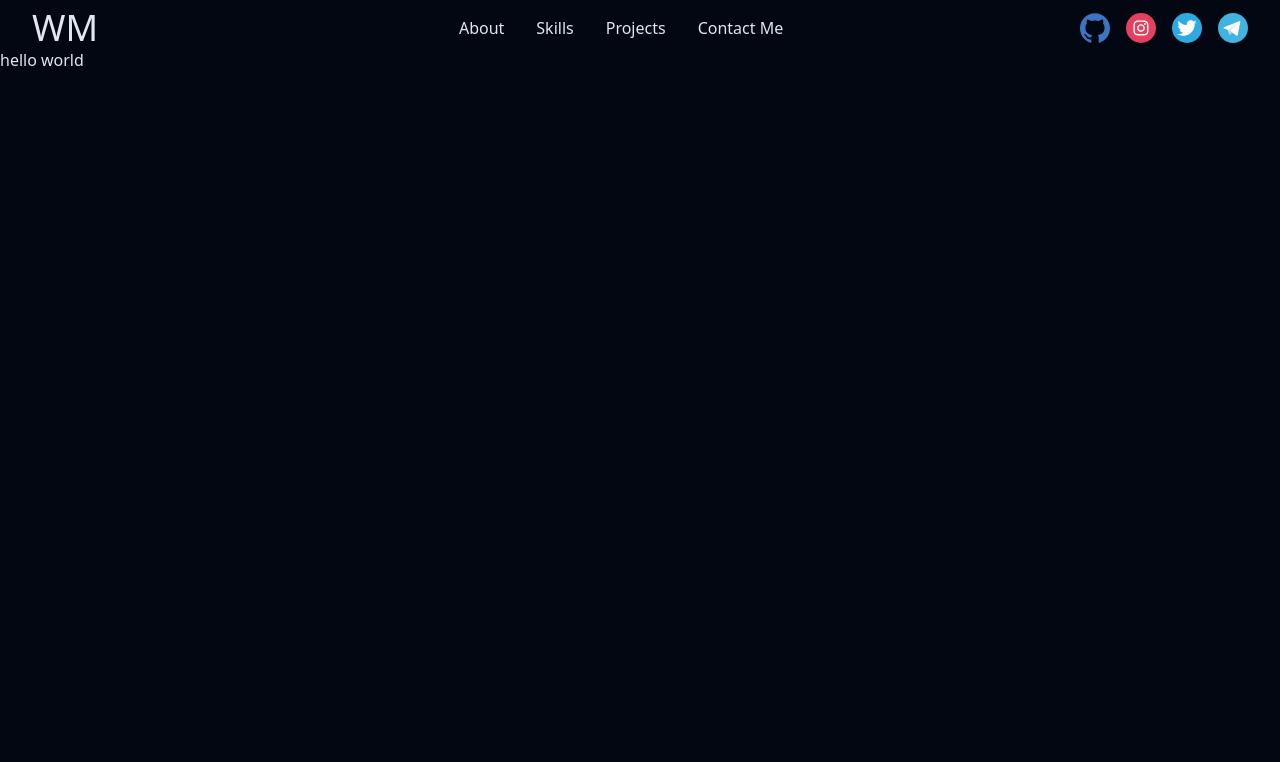
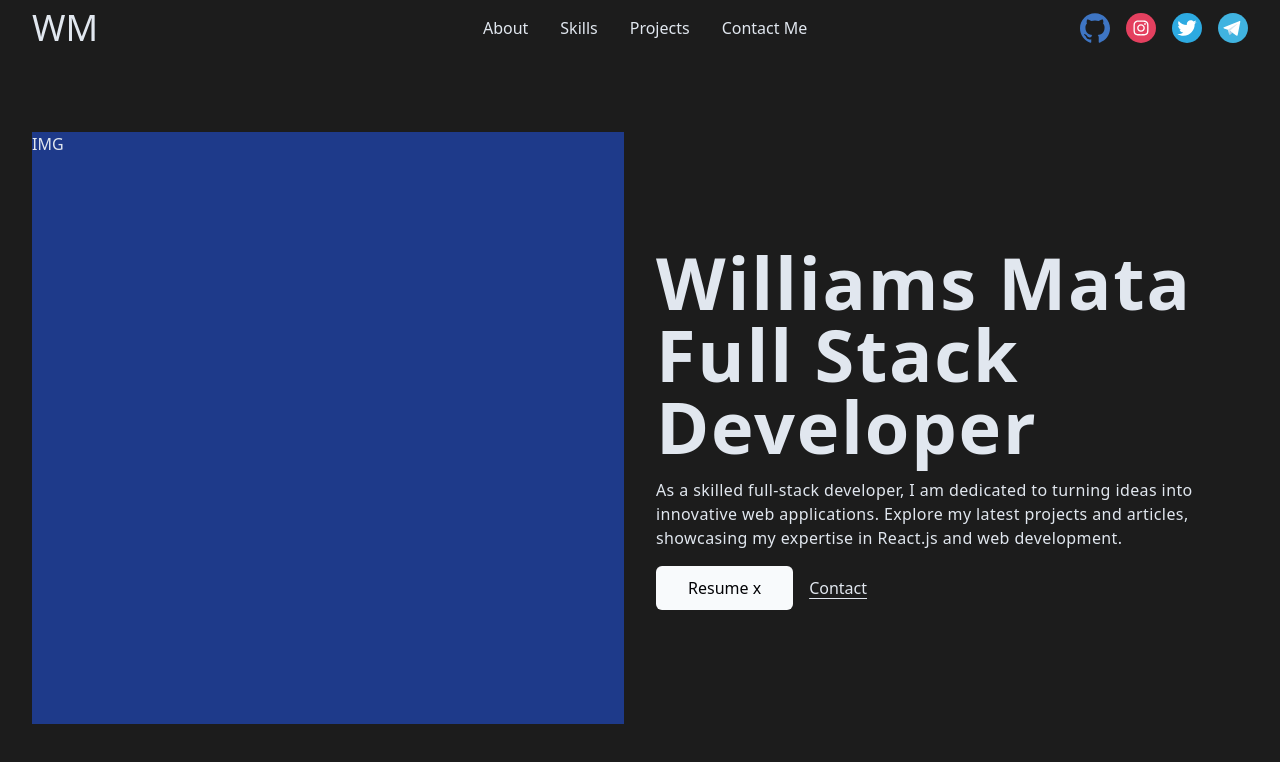
Before and after one commit to WilliamsMata/my-portfolio, a Next.js app: page / in a window 1280 px wide. Shown: the top 762 px of the page. Built offline with nearby package versions, Linux system fonts and the light colour scheme.

Commit message:
mockup profile

```diff
--- a/src/components/Navbar.tsx
+++ b/src/components/Navbar.tsx
@@ -6,25 +6,18 @@ export const Navbar: FC = () => {
   const { toggleSidebar } = useContext(UIContext);
 
   return (
-    <div className="fixed min-w-full">
+    <div className="fixed min-w-full bg-background">
       <nav className="container flex items-center justify-between py-2">
         <div>
           <span className="text-4xl">WM</span>
         </div>
 
-        <div className="ml-16 hidden items-center justify-center gap-2 md:flex">
-          <Button size="sm" className="text-md" variant="ghost">
-            About
-          </Button>
-          <Button size="sm" className="text-md" variant="ghost">
-            Skills
-          </Button>
-          <Button size="sm" className="text-md" variant="ghost">
-            Projects
-          </Button>
-          <Button size="sm" className="text-md" variant="ghost">
-            Contact Me
-          </Button>
+        <div className="ml-28 hidden items-center justify-center gap-2 md:flex">
+          {["About", "Skills", "Projects", "Contact Me"].map((opt) => (
+            <Button size="sm" className="text-md" variant="ghost" key={opt}>
+              {opt}
+            </Button>
+          ))}
         </div>
 
         <div>
--- a/src/components/Sidebar.tsx
+++ b/src/components/Sidebar.tsx
@@ -10,23 +10,19 @@ export const Sidebar = () => {
       <SheetContent position="right" className="w-64">
         <div className="mt-2 flex h-full flex-col items-center justify-between pt-12">
           <div className="flex w-full flex-col gap-2">
-            <Button size="lg" className="w-full text-xl" variant="ghost">
-              About
-            </Button>
-            <Button size="lg" className="w-full text-xl" variant="ghost">
-              Skills
-            </Button>
-            <Button size="lg" className="w-full text-xl" variant="ghost">
-              Projects
-            </Button>
-            <Button size="lg" className="w-full text-xl" variant="ghost">
-              Contact Me
-            </Button>
+            {["About", "Skills", "Projects", "Contact Me"].map((opt) => (
+              <Button
+                size="lg"
+                className="w-full text-xl"
+                variant="ghost"
+                key={opt}
+              >
+                {opt}
+              </Button>
+            ))}
           </div>
 
-          <div className="">
-            <SocialIcons />
-          </div>
+          <SocialIcons />
         </div>
       </SheetContent>
     </Sheet>
--- a/src/layout/Layout.tsx
+++ b/src/layouts/Layout.tsx
@@ -18,7 +18,7 @@ export const Layout: FC<PropsWithChildren> = ({ children }) => {
 
       <Sidebar />
 
-      <section className="py-12">{children}</section>
+      <div className="pt-14">{children}</div>
     </>
   );
 };
--- a/src/pages/index.tsx
+++ b/src/pages/index.tsx
@@ -1,8 +1,41 @@
 import { type NextPage } from "next";
-import { Layout } from "~/layout";
+import { Button } from "~/components/ui";
+import { Layout } from "~/layouts";
 
 const Home: NextPage = () => {
-  return <Layout>hello world</Layout>;
+  return (
+    <Layout>
+      <section className="container flex min-h-[calc(100vh-3.5rem)] flex-col items-center justify-center gap-4 sm:flex-row md:gap-8">
+        <div className="aspect-square w-full bg-blue-900 sm:hidden md:block md:w-6/12">
+          IMG
+        </div>
+
+        <div className="flex flex-col justify-center gap-4 text-center md:w-6/12 md:text-start">
+          <h1 className="text-4xl font-semibold tracking-wide sm:text-7xl md:text-5xl lg:text-7xl">
+            Williams Mata
+            <br />
+            Full Stack Developer
+          </h1>
+
+          <h4 className="text-sm tracking-wide sm:text-base">
+            As a skilled full-stack developer, I am dedicated to turning ideas
+            into innovative web applications. Explore my latest projects and
+            articles, showcasing my expertise in React.js and web development.
+          </h4>
+
+          <div className="flex items-center justify-center gap-4 md:justify-start">
+            <Button className="sm:text-base" size="lg">
+              Resume x
+            </Button>
+
+            <a href="" className="underline underline-offset-4">
+              Contact
+            </a>
+          </div>
+        </div>
+      </section>
+    </Layout>
+  );
 };
 
 export default Home;
--- a/src/styles/globals.css
+++ b/src/styles/globals.css
@@ -4,7 +4,7 @@
 
 @layer base {
   :root {
-    --background: 224 71% 4%;
+    --background: 0 0% 11%; /* 224 71% 4% */
     --foreground: 213 31% 91%;
 
     --muted: 223 47% 11%;
```
Also changed, not shown: src/layouts/index.ts (renamed from src/layout/index.ts).
